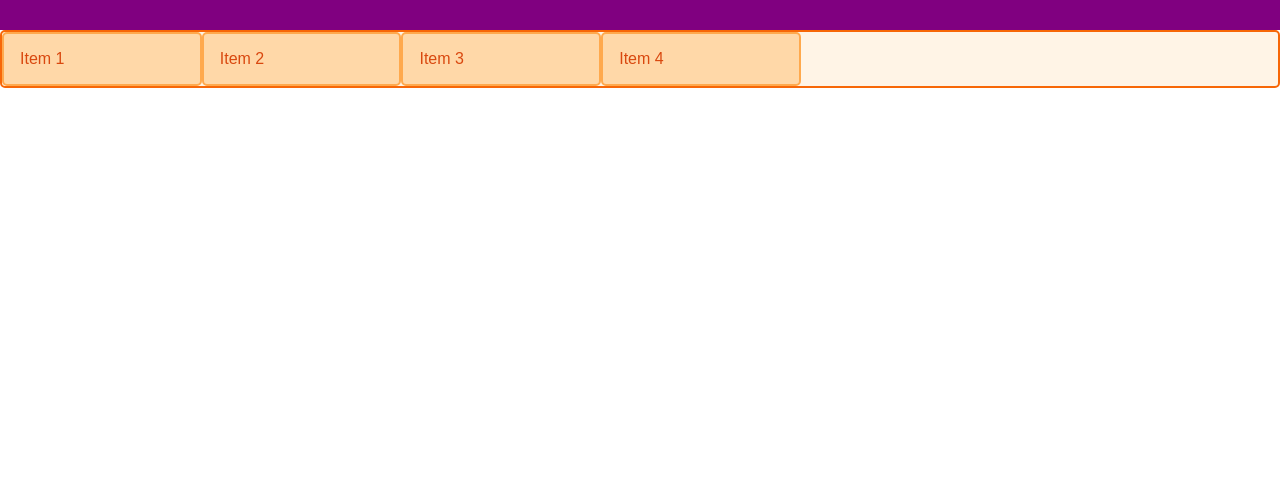
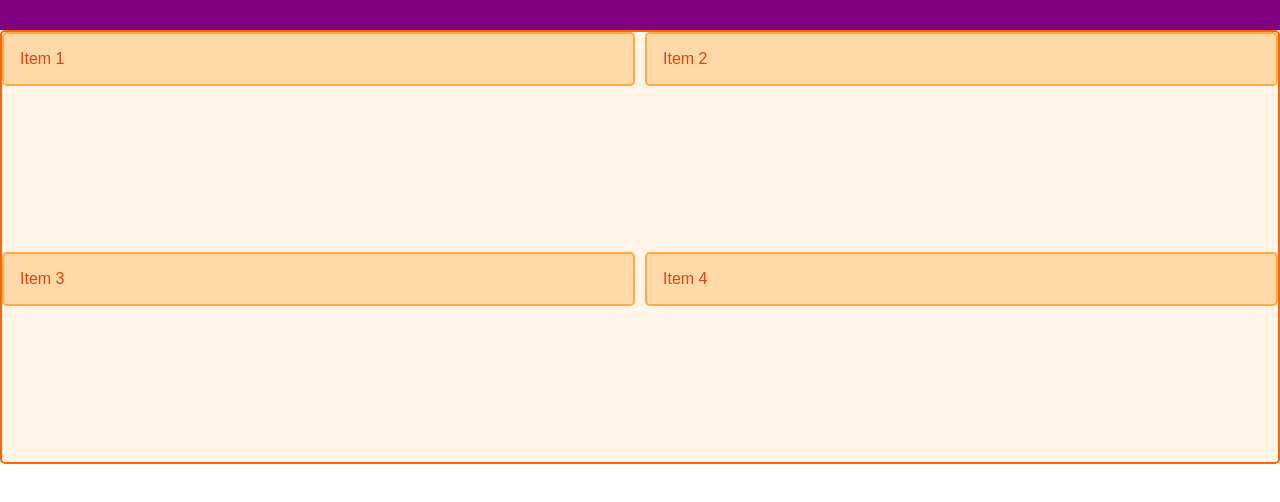
Before and after one commit to eli-king/eking_pui_assignment6, a plain HTML site: page week6_lab/grid_start.html in a window 1280 px wide. Shown: the part 70-572 px from the top of the page. Drawn offline with Linux system fonts and the light colour scheme.

Commit message:
adding grid_start.css

```diff
--- a/week6_lab/grid_start.css
+++ b/week6_lab/grid_start.css
@@ -25,14 +25,30 @@ h1 {
   border: 2px solid #f76707;
   border-radius: 5px;
   background-color: #fff4e6;
-  /* turn into grid layout */
+    /* turn into grid layout */
   display: grid;
+  grid-gap: 10px;
+  grid-auto-rows: 100px;
   grid-template-areas:
-	  "a a a a b b b b"
-	  "a a a a b b b b"
-	  "c c c c d d d d"
-	  "c c c c d d d d"
+    "a a a a b b b b"
+    "a a a a b b b b"
+    "c c c c d d d d"
+    "c c c c d d d d";
+  align-items: start;
 }
+.item1 {
+  grid-area: a;
+}
+.item2 {
+  grid-area: b;
+}
+.item3 {
+  grid-area: c;
+}
+.item4 {
+  grid-area: d;
+}
+
 
 .wrapper > div {
   border: 2px solid #ffa94d;
```
